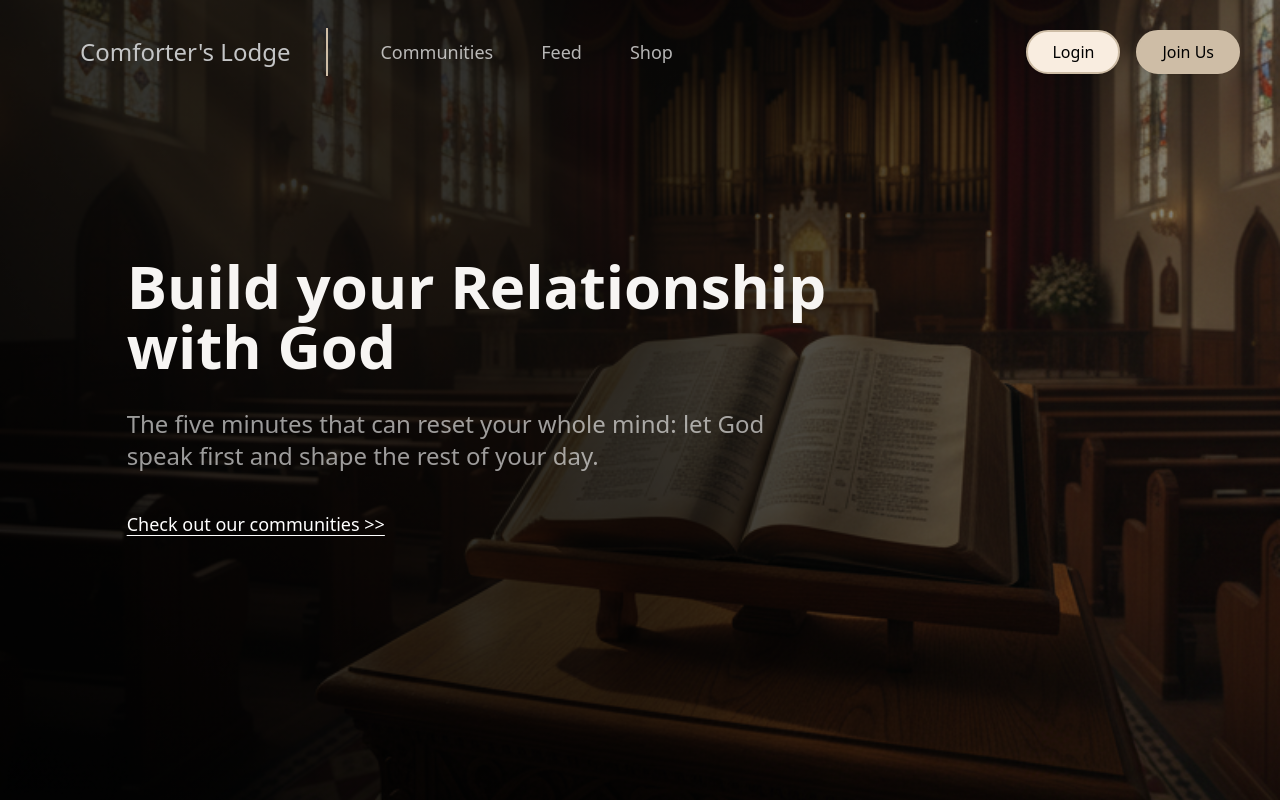
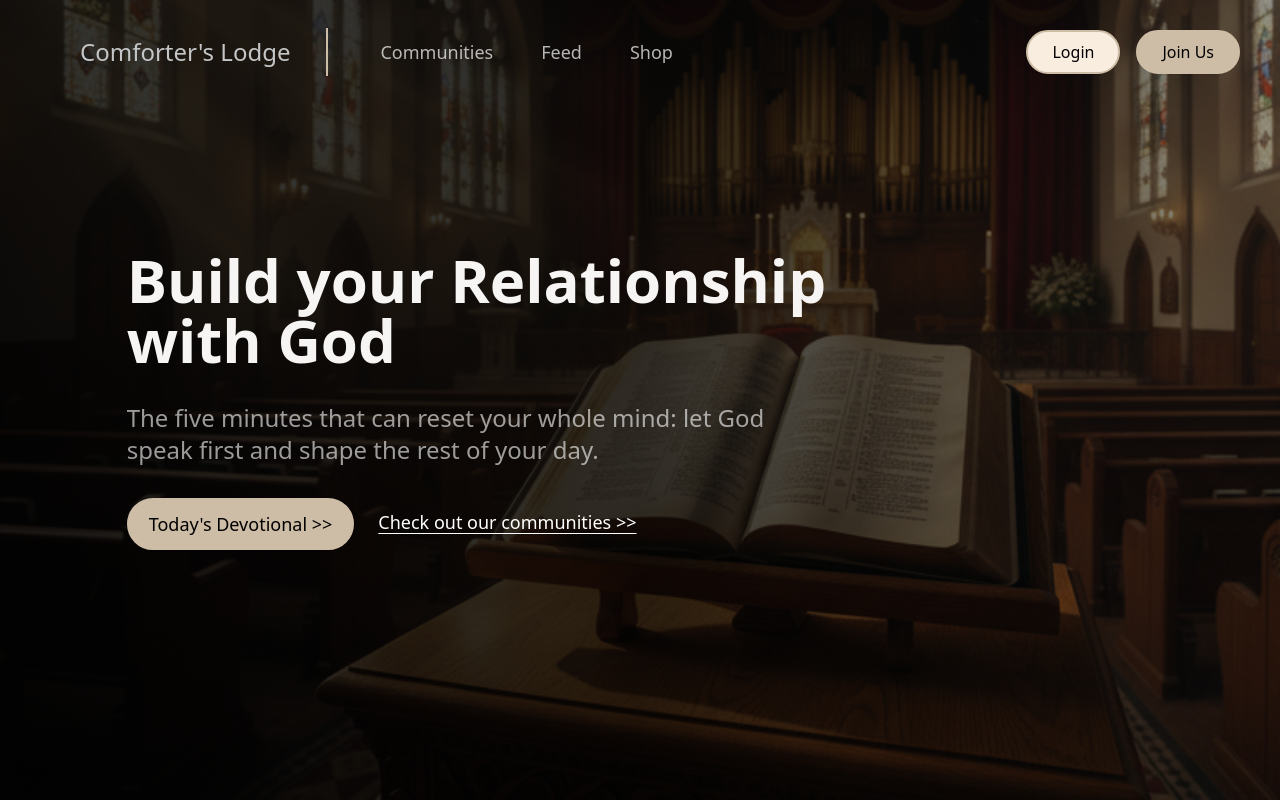
Before and after one commit to D3mzy-108/Comforters-Lodge, a React (Vite) app: page / in a window 1280 px wide. Shown: the top 800 px of the page. Built offline with nearby package versions, Linux system fonts and the light colour scheme.

Commit message:
Added today's devotional action button to banner

```diff
--- a/src/components/LandingPage/Banner.jsx
+++ b/src/components/LandingPage/Banner.jsx
@@ -25,16 +25,25 @@ export default function HeroBanner() {
               The five minutes that can reset your whole mind: let God speak
               first and shape the rest of your day.
             </p>
+            <div className="w-fit flex gap-1">
+              <Button
+                variant={"default"}
+                size={"sm"}
+                className={`text-lg rounded-full px-5 py-6 text-black bg-(--primary) border-2 border-(--primary) hover:bg-(--secondary)`}
+              >
+                {"Today's Devotional >>"}
+              </Button>
               <Button
                 variant={"link"}
                 size={"sm"}
-              className={`font-normal text-lg rounded-xl px-0 py-5 text-white underline`}
+                className={`font-normal text-lg rounded-xl px-5 py-6 text-white underline`}
               >
                 {"Check out our communities >>"}
               </Button>
             </div>
           </div>
         </div>
+      </div>
     </section>
   );
 }
```
Lines whose indentation alone changed are shown as unchanged.
